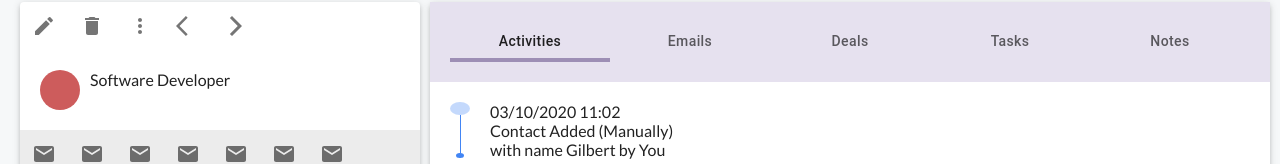
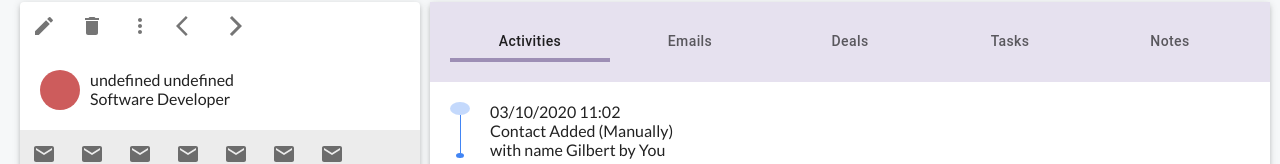
Before and after one commit to lytes20/engage-web, a React (Create React App) app: page /contact-details in a window 1280 px wide. Shown: the part 123-287 px from the top of the page. Built offline with nearby package versions, Linux system fonts and the light colour scheme.

Commit message:
Fix Display contact name on contact details

```diff
--- a/src/components/ContactDetailSide.jsx
+++ b/src/components/ContactDetailSide.jsx
@@ -16,6 +16,7 @@ import { UserAvatar, ShowGadgetsButton } from "./general";
 
 function ContactDetailsSide(props) {
   const { contact } = props;
+  const contactName = `${contact.first_name} ${contact.first_name}`;
   return (
     <Paper elevation={3} style={{ height: "100%" }}>
       <div style={{ display: "flex" }}>
@@ -41,7 +42,7 @@ function ContactDetailsSide(props) {
       <div className="contact-details-side-item contact-brief">
         <UserAvatar />
         <div>
-          {contact.name}
+          {contactName}
           <p>Software Developer</p>
         </div>
       </div>
```
